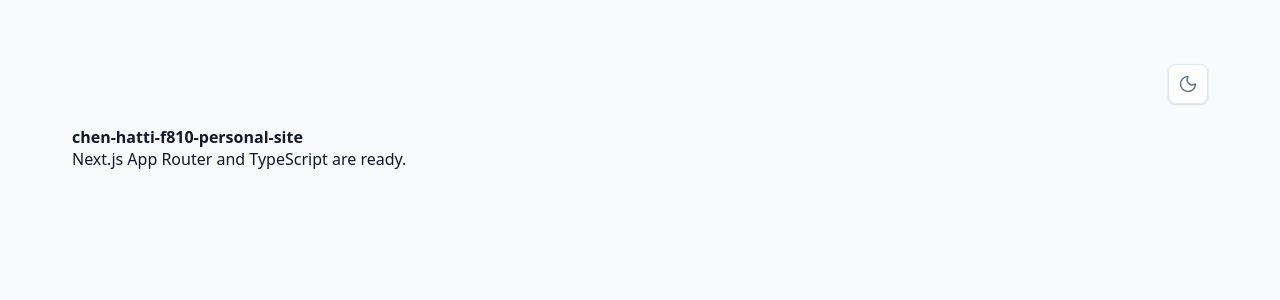
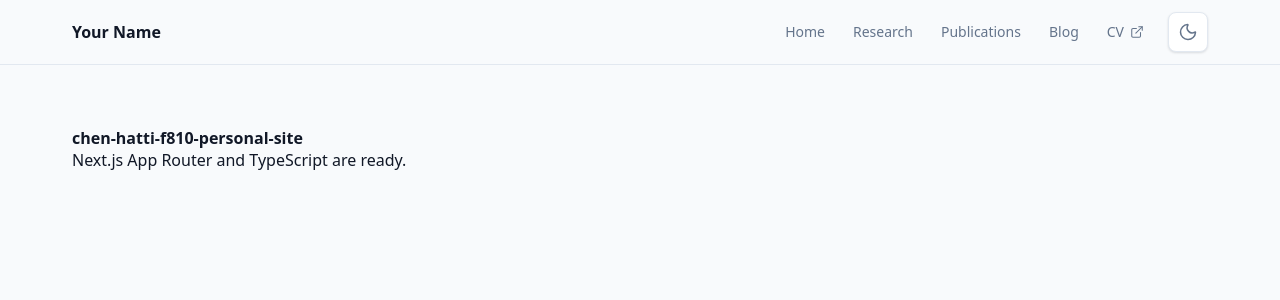
Before and after one commit to mtplayground/chen-hatti-f810-personal-site, a Next.js app: page / in a window 1280 px wide. Shown: the top 300 px of the page. Built offline with nearby package versions, Linux system fonts and the light colour scheme.

Commit message:
feat: Header with nav and active underline

```diff
--- a/app/layout.tsx
+++ b/app/layout.tsx
@@ -1,7 +1,7 @@
 import type { Metadata } from "next";
 import { Container } from "../components/layout/container";
+import { Header } from "../components/layout/header";
 import { ThemeProvider } from "../components/layout/theme-provider";
-import { ThemeToggle } from "../components/theme/theme-toggle";
 import "./globals.css";
 
 export const metadata: Metadata = {
@@ -19,12 +19,8 @@ export default function RootLayout({
       <body>
         <ThemeProvider>
           <div className="min-h-screen bg-academic-bg-subtle text-academic-text dark:bg-academic-dark-bg dark:text-academic-dark-text">
-            <Container>
-              <div className="mb-card flex justify-end">
-                <ThemeToggle />
-              </div>
-              {children}
-            </Container>
+            <Header />
+            <Container>{children}</Container>
           </div>
         </ThemeProvider>
       </body>
--- /dev/null
+++ b/components/layout/header.tsx
@@ -0,0 +1,87 @@
+"use client";
+
+import { ExternalLink } from "lucide-react";
+import Link from "next/link";
+import { usePathname } from "next/navigation";
+import { siteContent } from "../../data/config";
+import type { NavItem } from "../../data/types";
+import { ThemeToggle } from "../theme/theme-toggle";
+
+function isActiveNavItem(item: NavItem, pathname: string) {
+  if (item.external || !item.activeMatch) {
+    return false;
+  }
+
+  if (item.activeMatch === "/") {
+    return pathname === "/";
+  }
+
+  return pathname === item.activeMatch || pathname.startsWith(`${item.activeMatch}/`);
+}
+
+export function Header() {
+  const pathname = usePathname();
+  const { nav, profile } = siteContent;
+
+  return (
+    <header className="sticky top-0 z-40 border-b border-academic-border bg-academic-bg-subtle/95 backdrop-blur dark:border-academic-dark-border dark:bg-academic-dark-bg/95">
+      <div className="mx-auto flex min-h-16 w-full max-w-[1200px] flex-col gap-3 px-site-x py-3 sm:px-site-x-lg lg:flex-row lg:items-center lg:justify-between">
+        <Link
+          className="text-base font-semibold text-academic-text no-underline hover:text-academic-accent dark:text-academic-dark-text dark:hover:text-academic-dark-accent"
+          href="/"
+        >
+          {profile.name}
+        </Link>
+
+        <div className="flex items-center gap-3">
+          <nav
+            aria-label="Primary navigation"
+            className="flex min-w-0 flex-1 items-center gap-1 overflow-x-auto"
+          >
+            {nav.map((item) => {
+              const active = isActiveNavItem(item, pathname);
+              const className = [
+                "relative inline-flex h-10 shrink-0 items-center gap-1.5 px-3 text-sm font-medium no-underline transition-colors",
+                "text-academic-muted hover:text-academic-accent dark:text-academic-dark-muted dark:hover:text-academic-dark-accent",
+                "after:absolute after:inset-x-3 after:bottom-1 after:h-0.5 after:rounded-full after:bg-transparent after:transition-colors",
+                active
+                  ? "text-academic-accent after:bg-academic-accent dark:text-academic-dark-accent dark:after:bg-academic-dark-accent"
+                  : ""
+              ]
+                .filter(Boolean)
+                .join(" ");
+
+              if (item.external) {
+                return (
+                  <a
+                    aria-label={item.ariaLabel}
+                    className={className}
+                    href={item.href}
+                    key={item.href}
+                    rel="noreferrer"
+                    target="_blank"
+                  >
+                    <span>{item.label}</span>
+                    <ExternalLink aria-hidden="true" className="h-3.5 w-3.5" strokeWidth={1.8} />
+                  </a>
+                );
+              }
+
+              return (
+                <Link
+                  aria-current={active ? "page" : undefined}
+                  className={className}
+                  href={item.href}
+                  key={item.href}
+                >
+                  {item.label}
+                </Link>
+              );
+            })}
+          </nav>
+          <ThemeToggle />
+        </div>
+      </div>
+    </header>
+  );
+}
```
